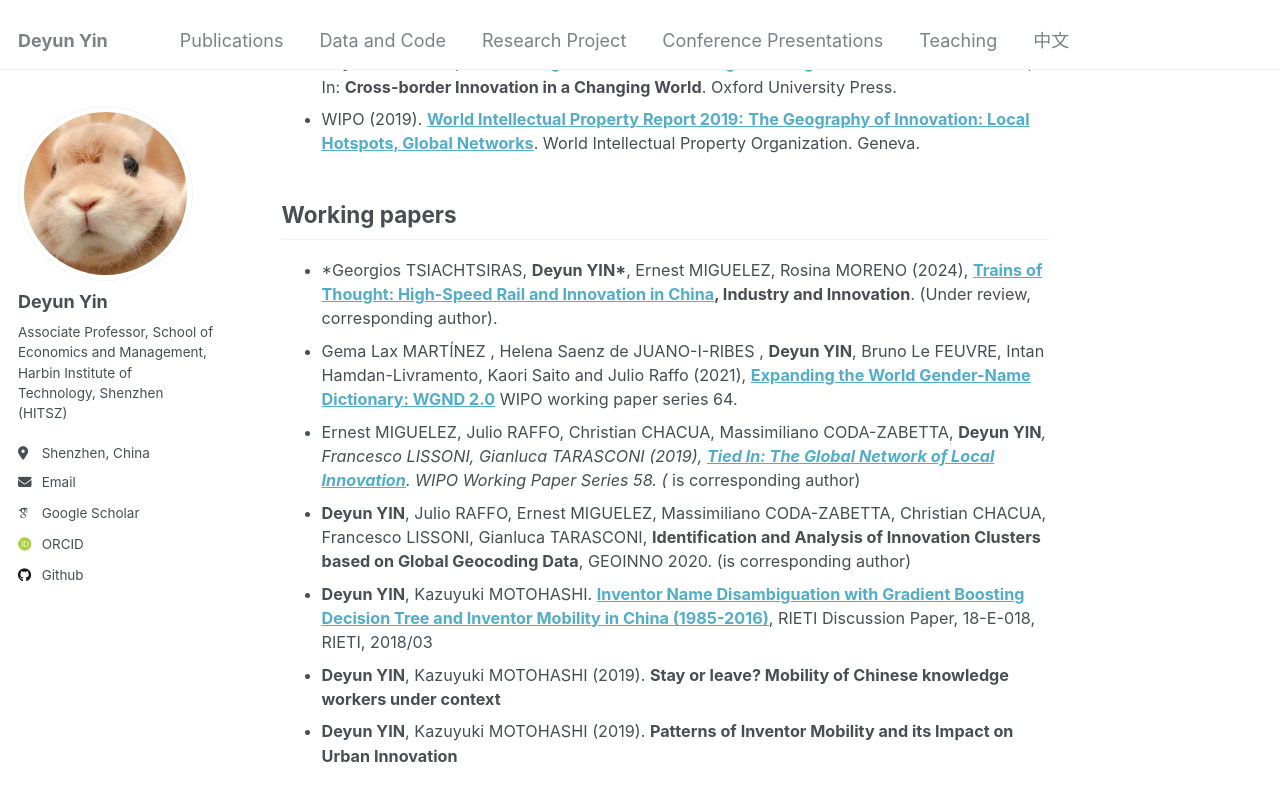
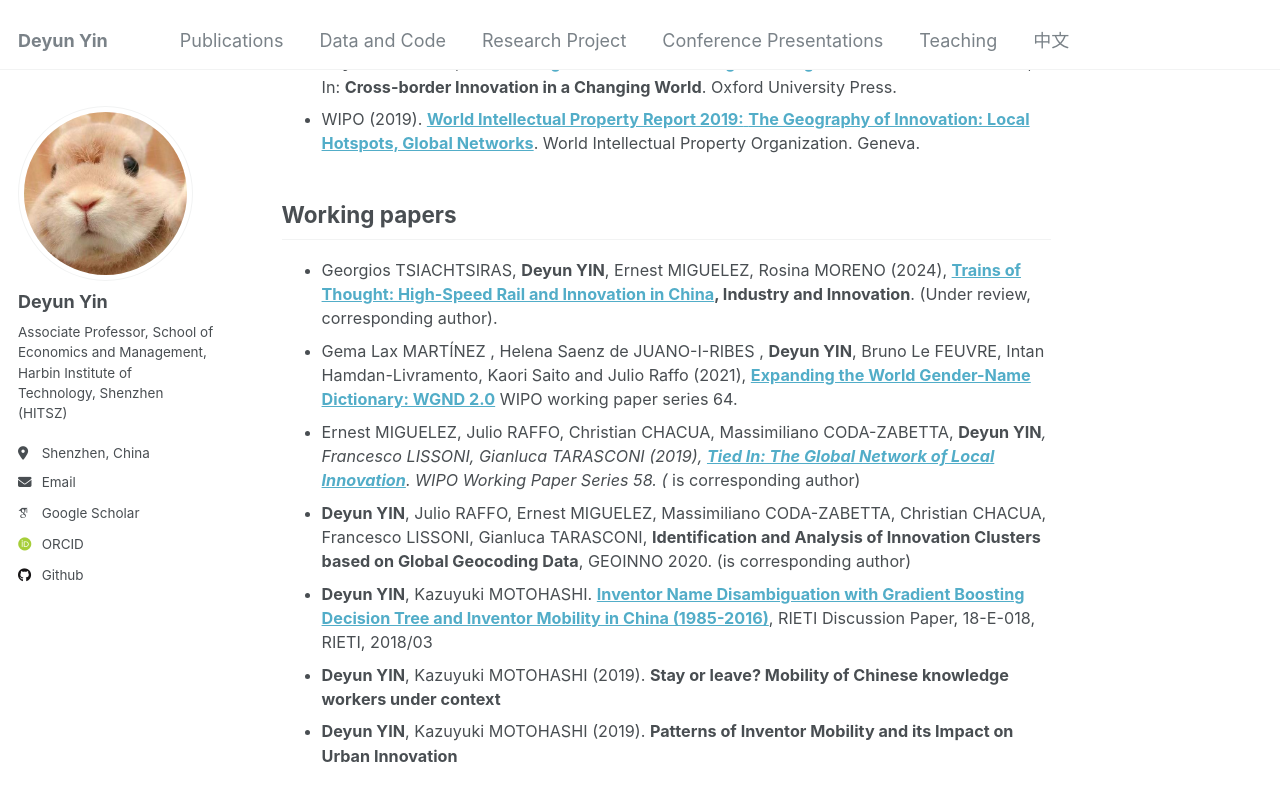
Before and after one commit to DeyunYinWIPO/DeyunYinWIPO.github.io, a Jekyll site: the page built from _pages/publications2.md, in a window 1280 px wide and 900 px high, scrolled down 1245 px. Shown: the top 801 px of the window. Built offline with Jekyll 4.4.1, drawn with Linux system fonts in a browser that asks for light colours; some web fonts are replaced.

```diff
--- a/_pages/publications2.md
+++ b/_pages/publications2.md
@@ -42,7 +42,7 @@ You can also find my articles on [my Google Scholar profile](https://scholar.goo
 
 ## Working papers
 
-- *Georgios TSIACHTSIRAS, **Deyun YIN\***, Ernest MIGUELEZ, Rosina MORENO (2024), **[Trains of Thought: High-Speed Rail and Innovation in China](https://papers.ssrn.com/sol3/papers.cfm?abstract_id=4422497), Industry and Innovation**. (Under review, corresponding author).
+- Georgios TSIACHTSIRAS, **Deyun YIN**, Ernest MIGUELEZ, Rosina MORENO (2024), **[Trains of Thought: High-Speed Rail and Innovation in China](https://papers.ssrn.com/sol3/papers.cfm?abstract_id=4422497), Industry and Innovation**. (Under review, corresponding author).
 - Gema Lax MARTÍNEZ , Helena Saenz de JUANO-I-RIBES , **Deyun YIN**, Bruno Le FEUVRE, Intan Hamdan-Livramento, Kaori Saito and Julio Raffo (2021), **[Expanding the World Gender-Name Dictionary: WGND 2.0](https://www.wipo.int/publications/en/details.jsp?id=4554)** WIPO working paper series 64.
 - Ernest MIGUELEZ, Julio RAFFO, Christian CHACUA, Massimiliano CODA-ZABETTA, **Deyun YIN***, Francesco LISSONI, Gianluca TARASCONI (2019), **[Tied In: The Global Network of Local Innovation](https://www.wipo.int/publications/en/details.jsp?id=4472&plang=EN)**. WIPO Working Paper Series 58. (* is corresponding author)
 - **Deyun YIN**, Julio RAFFO, Ernest MIGUELEZ, Massimiliano CODA-ZABETTA, Christian CHACUA, Francesco LISSONI, Gianluca TARASCONI, **Identification and Analysis of Innovation Clusters based on Global Geocoding Data**, GEOINNO 2020. (is corresponding author)
```
